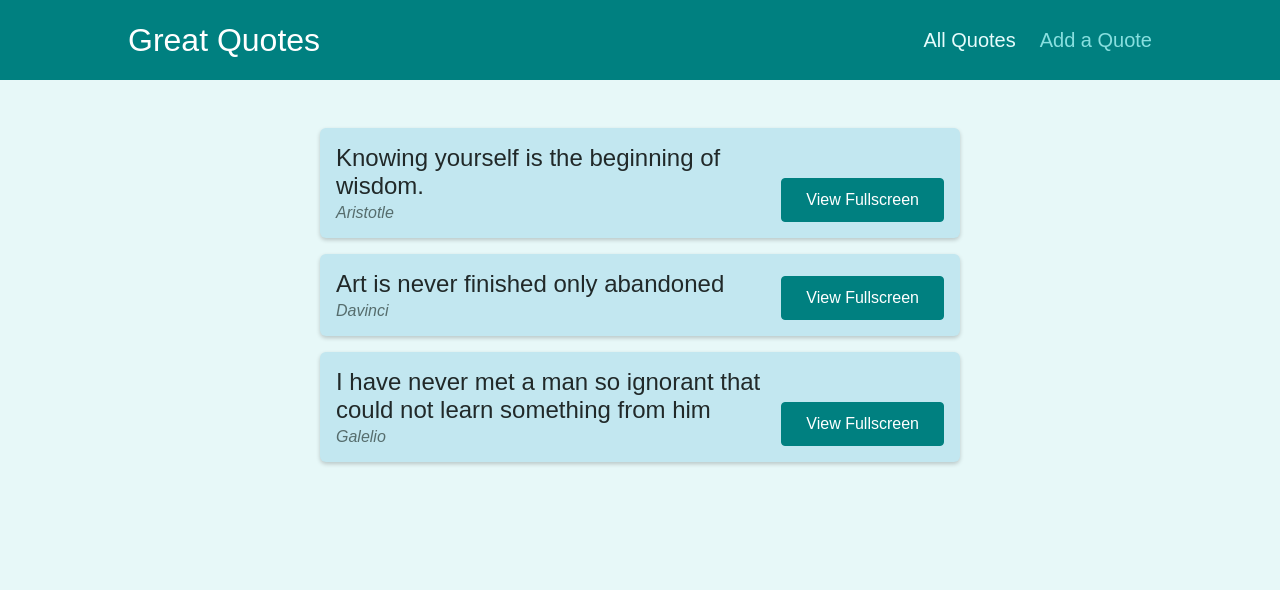
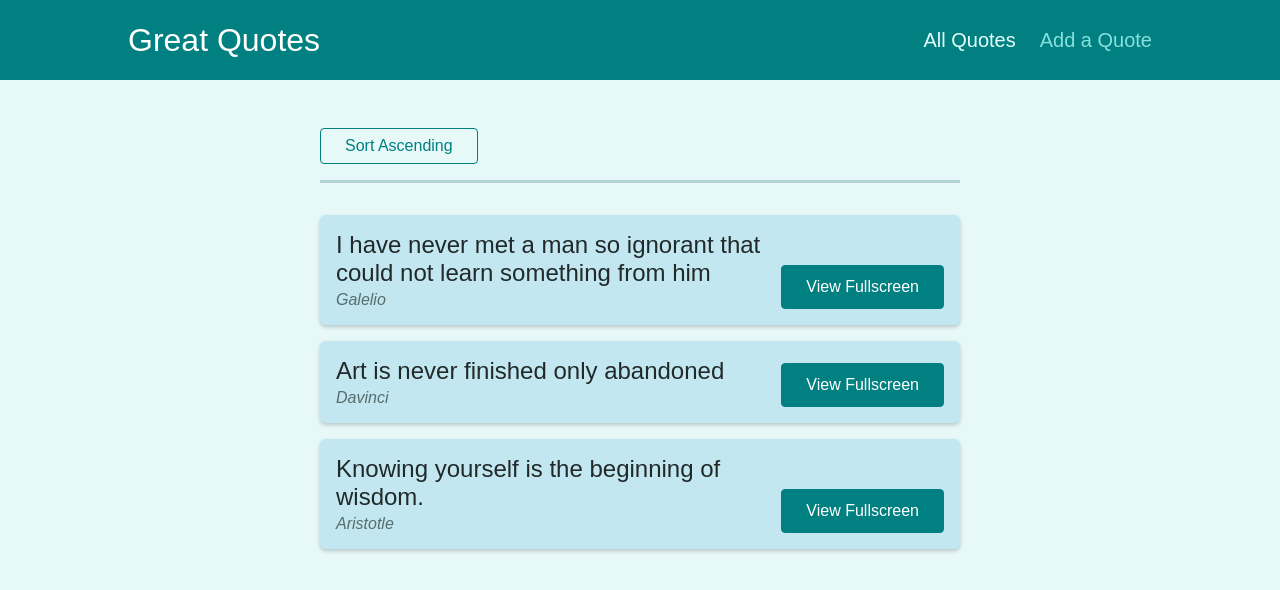
Before and after one commit to ryjcm1/great-qoutes, a React (Create React App) app: page /quotes in a window 1280 px wide. Shown: the top 590 px of the page. Built offline with nearby package versions, Linux system fonts and the light colour scheme.

Commit message:
dynamic list sort asc and desc

```diff
--- a/src/components/quotes/QuoteForm.js
+++ b/src/components/quotes/QuoteForm.js
@@ -1,12 +1,14 @@
-import { useRef } from 'react';
-
-import Card from '../UI/Card';
-import LoadingSpinner from '../UI/LoadingSpinner';
-import classes from './QuoteForm.module.css';
+import { useRef, useState, Fragment } from "react";
+import { Prompt } from "react-router-dom";
+import Card from "../UI/Card";
+import LoadingSpinner from "../UI/LoadingSpinner";
+import classes from "./QuoteForm.module.css";
 
 const QuoteForm = (props) => {
   const authorInputRef = useRef();
   const textInputRef = useRef();
+
+  const [isEntering, setIsEntering] = useState(false);
 
   function submitFormHandler(event) {
     event.preventDefault();
@@ -18,10 +20,28 @@
 
     props.onAddQuote({ author: enteredAuthor, text: enteredText });
   }
+  const formFocusedHandler = () => {
+    setIsEntering(true);
+  };
+
+  const finishEnteringHandler = () => {
+    setIsEntering(false);
+  };
 
   return (
+    <Fragment>
+      <Prompt
+        when={isEntering}
+        message={(location) =>
+          "Are you sure you want to leave? All your entered data will be lost"
+        }
+      />
       <Card>
-      <form className={classes.form} onSubmit={submitFormHandler}>
+        <form
+          onFocus={formFocusedHandler}
+          className={classes.form}
+          onSubmit={submitFormHandler}
+        >
           {props.isLoading && (
             <div className={classes.loading}>
               <LoadingSpinner />
@@ -29,18 +49,21 @@
           )}
 
           <div className={classes.control}>
-          <label htmlFor='author'>Author</label>
-          <input type='text' id='author' ref={authorInputRef} />
+            <label htmlFor="author">Author</label>
+            <input type="text" id="author" ref={authorInputRef} />
           </div>
           <div className={classes.control}>
-          <label htmlFor='text'>Text</label>
-          <textarea id='text' rows='5' ref={textInputRef}></textarea>
+            <label htmlFor="text">Text</label>
+            <textarea id="text" rows="5" ref={textInputRef}></textarea>
           </div>
           <div className={classes.actions}>
-          <button className='btn'>Add Quote</button>
+            <button onClick={finishEnteringHandler} className="btn">
+              Add Quote
+            </button>
           </div>
         </form>
       </Card>
+    </Fragment>
   );
 };
 
--- a/src/components/quotes/QuoteList.js
+++ b/src/components/quotes/QuoteList.js
@@ -1,13 +1,42 @@
-import { Fragment } from 'react';
+import { Fragment } from "react";
+import { useHistory, useLocation } from "react-router-dom";
+import QuoteItem from "./QuoteItem";
+import classes from "./QuoteList.module.css";
 
-import QuoteItem from './QuoteItem';
-import classes from './QuoteList.module.css';
+const sortQuotes = (quotes, ascending) => {
+  return quotes.sort((quoteA, quoteB) => {
+    if (ascending) {
+      return quoteA.id > quoteB.id ? 1 : -1;
+    } else {
+      return quoteA.id < quoteB.id ? 1 : -1;
+    }
+  });
+};
 
 const QuoteList = (props) => {
+  const history = useHistory();
+  const location = useLocation();
+
+  const queryParams = new URLSearchParams(location.search);
+
+  const isSortingAscending = queryParams.get("sort") === "asc";
+
+  const sortedQuotes = sortQuotes(props.quotes, isSortingAscending)
+
+  const changeSortingHandling = () => {
+    history.push("/quotes?sort=" + (isSortingAscending ? "desc" : "asc"));
+  };
+
   return (
     <Fragment>
+      <div className={classes.sorting}>
+        <button onClick={changeSortingHandling}>
+          Sort {isSortingAscending ? "Descending" : "Ascending"}
+        </button>
+      </div>
+
       <ul className={classes.list}>
-        {props.quotes.map((quote) => (
+        {sortedQuotes.map((quote) => (
           <QuoteItem
             key={quote.id}
             id={quote.id}
--- a/src/pages/NewQuote.js
+++ b/src/pages/NewQuote.js
@@ -1,8 +1,12 @@
+import { useHistory } from 'react-router-dom'
 import QuoteForm from "../components/quotes/QuoteForm";
 
 const NewQuote = () => {
+  const history = useHistory();
+
   const addQuoteHandler = (quoteData) =>{
     console.log(quoteData)
+    history.replace('/quotes')
   }
 
   return (
```
Lines whose indentation alone changed are shown as unchanged.
